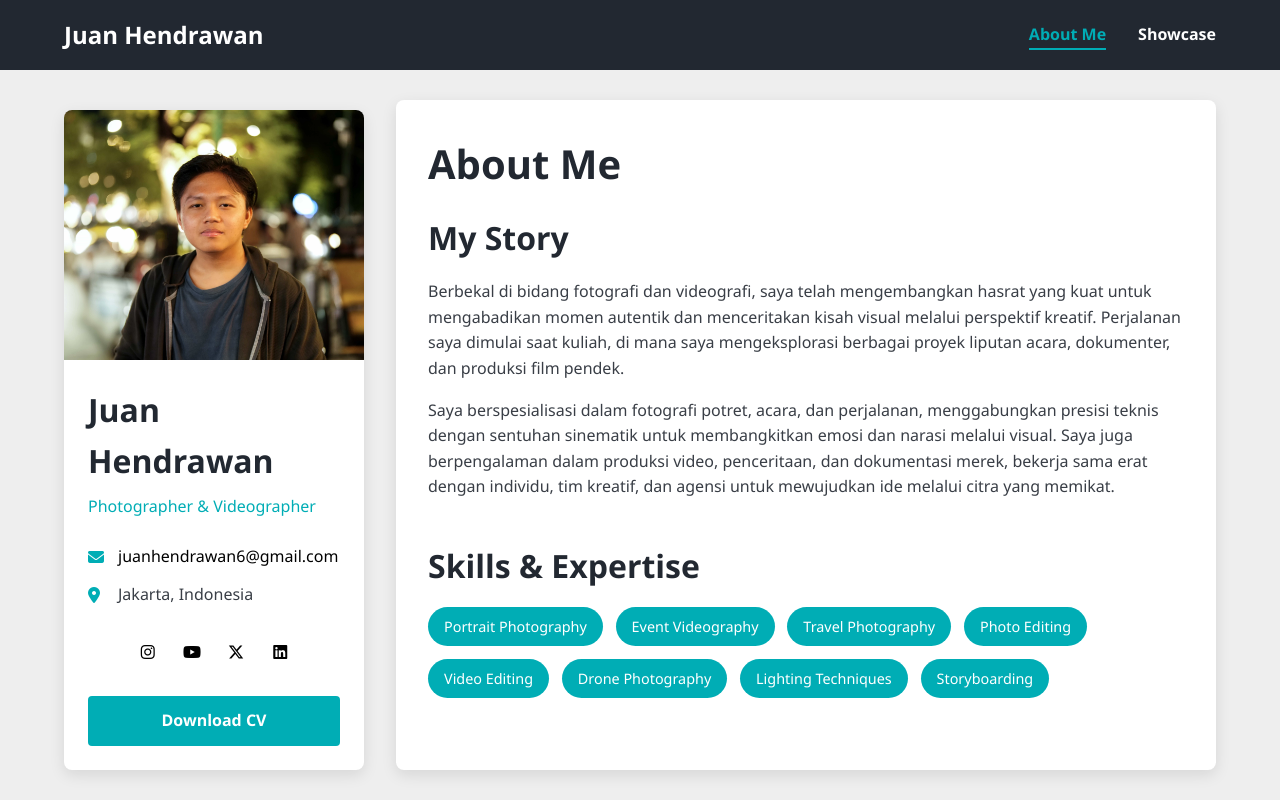
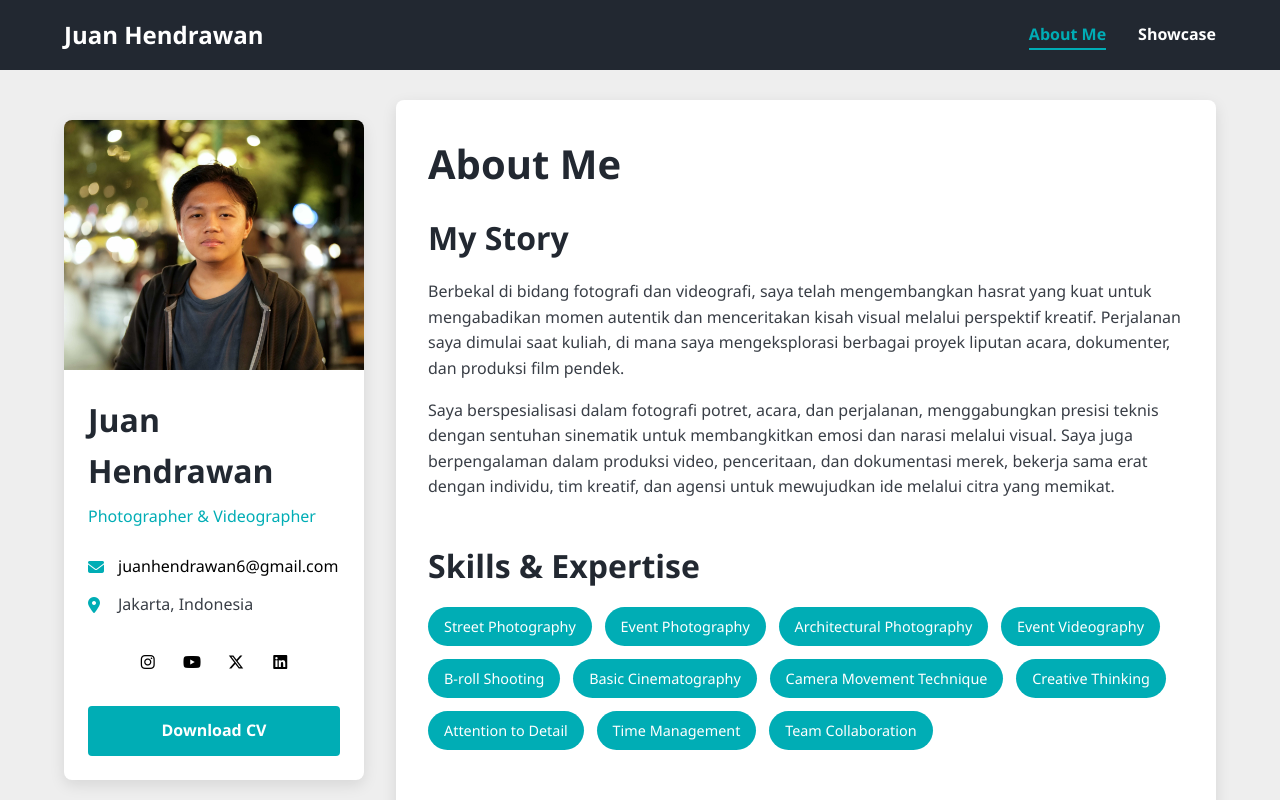
Before and after one commit to JuanHendrawan/juanhendrawan, a plain HTML site: page about.html in a window 1280 px wide. Shown: the top 800 px of the page. Drawn offline with Linux system fonts and the light colour scheme.

Commit message:
Update skills tags in about.html

```diff
--- a/about.html
+++ b/about.html
@@ -70,14 +70,17 @@
                         <div class="card-section">
                             <h2>Skills & Expertise</h2>
                             <div class="skills-tags">
-                                <span class="skill-tag">Portrait Photography</span>
+                                <span class="skill-tag">Street Photography</span>
+                                <span class="skill-tag">Event Photography</span>
+                                <span class="skill-tag">Architectural Photography</span>
                                 <span class="skill-tag">Event Videography</span>
-                                <span class="skill-tag">Travel Photography</span>
-                                <span class="skill-tag">Photo Editing</span>
-                                <span class="skill-tag">Video Editing</span>
-                                <span class="skill-tag">Drone Photography</span>
-                                <span class="skill-tag">Lighting Techniques</span>
-                                <span class="skill-tag">Storyboarding</span>
+                                <span class="skill-tag">B-roll Shooting</span>
+                                <span class="skill-tag">Basic Cinematography</span>
+                                <span class="skill-tag">Camera Movement Technique</span>
+                                <span class="skill-tag">Creative Thinking</span>
+                                <span class="skill-tag">Attention to Detail</span>
+                                <span class="skill-tag">Time Management</span>
+                                <span class="skill-tag">Team Collaboration</span>
                             </div>
                         </div>
                     </div>
```
